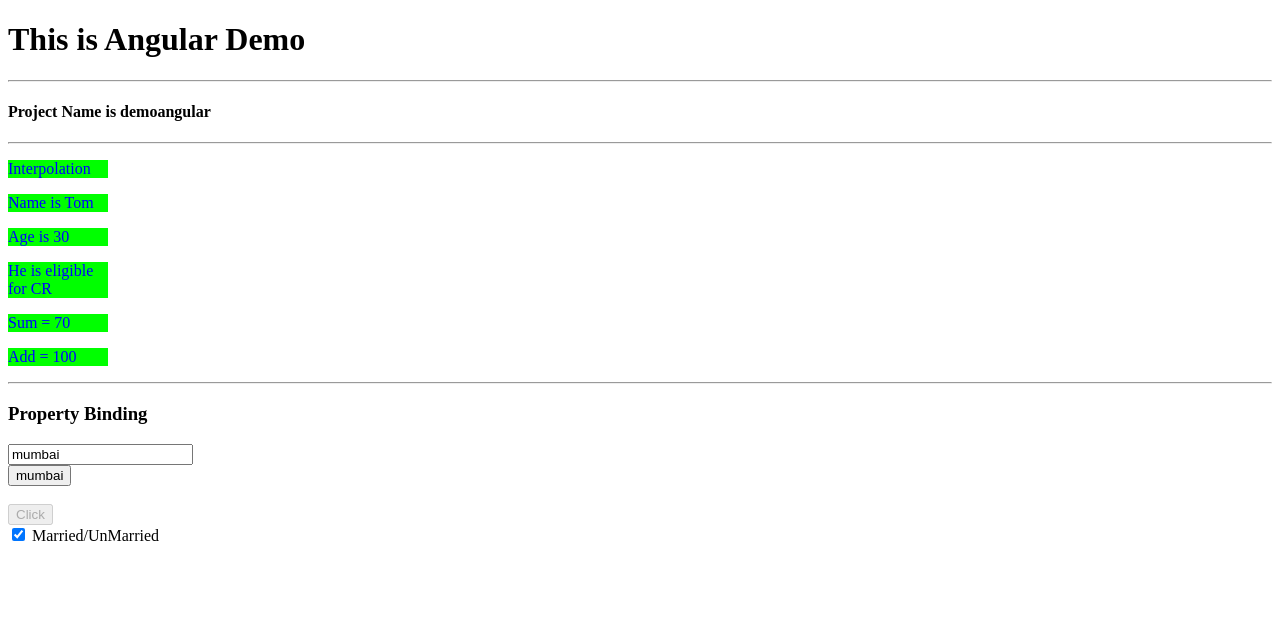
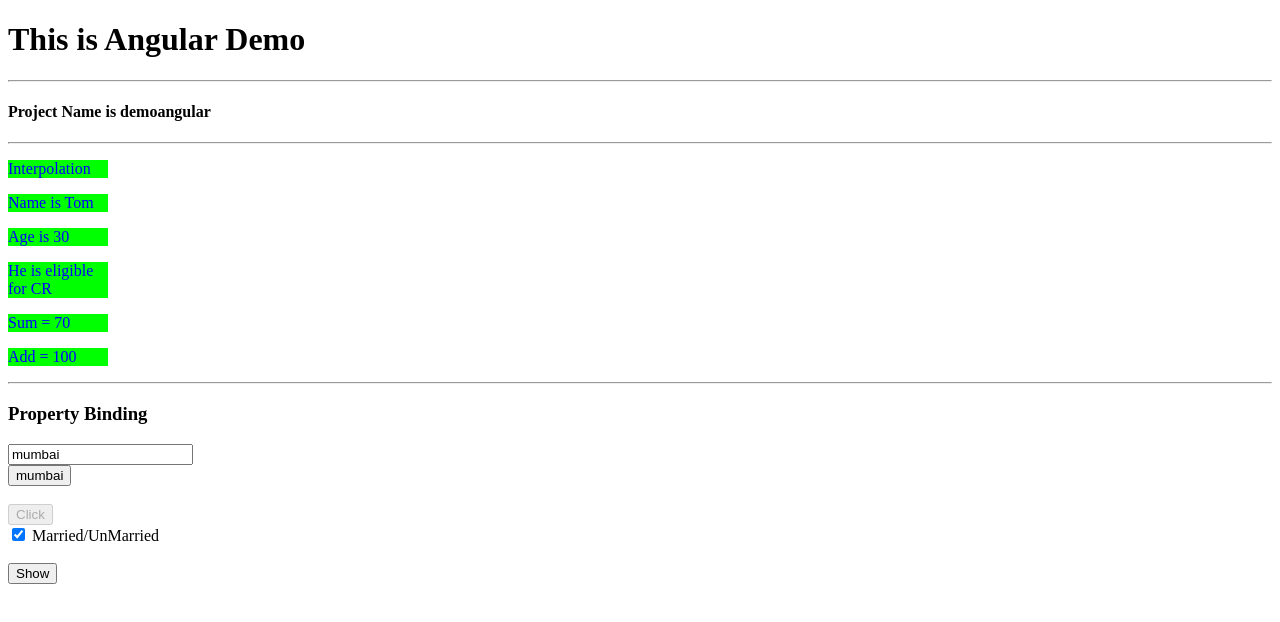
Before and after one commit to akbtech17/angular-lit-training, an Angular app in the folder demoangular/: page / in a window 1280 px wide. Shown: the top 622 px of the page. Built offline with nearby package versions, Linux system fonts and the light colour scheme.

Commit message:
event binding

```diff
--- a/demoangular/src/app/mycomponent/mycomponent.component.html
+++ b/demoangular/src/app/mycomponent/mycomponent.component.html
@@ -11,3 +11,5 @@
 <input type="button" value="Click" [disabled]="age > 25 ? true : false" />
 <br>
 <input type="checkbox" [checked]="mstatus" /> Married/UnMarried
+<br><br>
+<input type="button" value="Show" (click)="Show()">
--- a/demoangular/src/app/mycomponent/mycomponent.component.ts
+++ b/demoangular/src/app/mycomponent/mycomponent.component.ts
@@ -14,6 +14,10 @@ export class MycomponentComponent implements OnInit {
   city: string = "mumbai"
   mstatus: boolean = true
 
+  Show(): void {
+    alert('Name is '+this.name+' and age is '+this.age);
+  }
+
   add(): number {
     this.total = this.fno + this.sno
     return this.total
```
